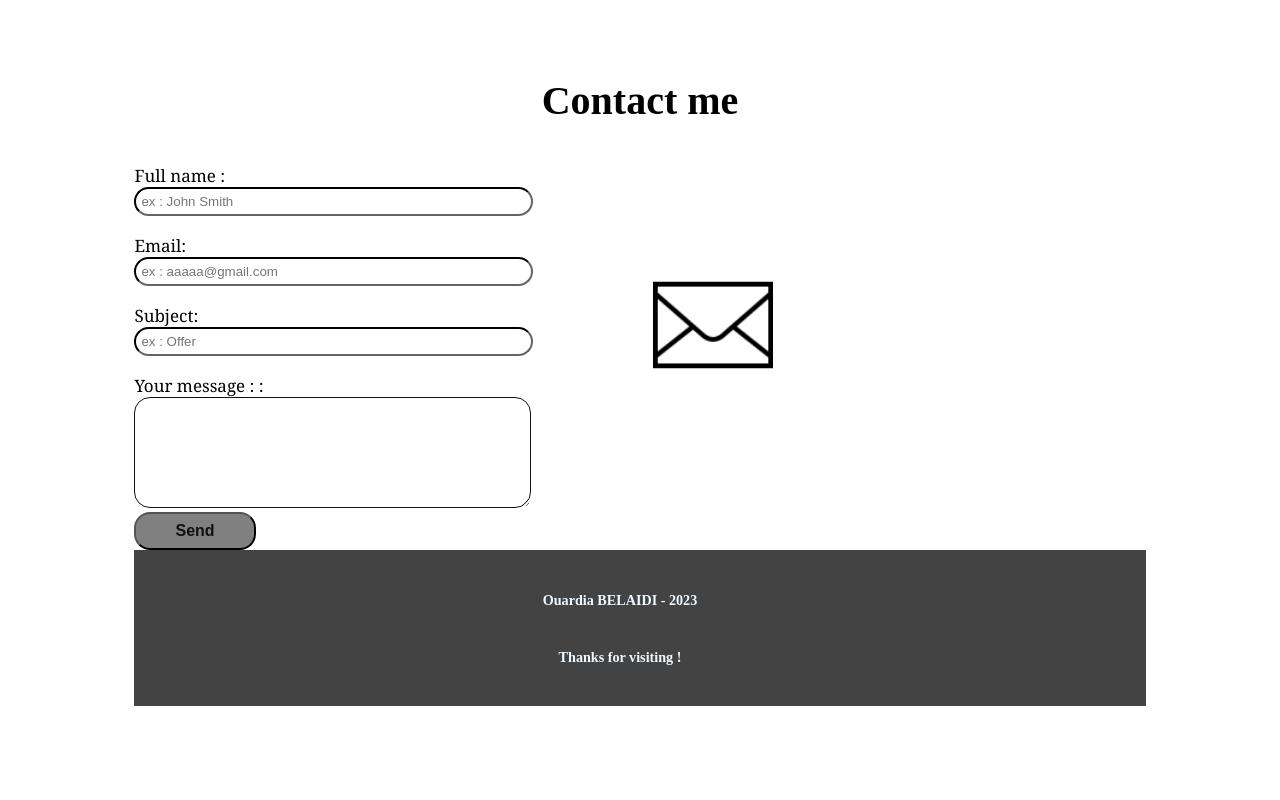
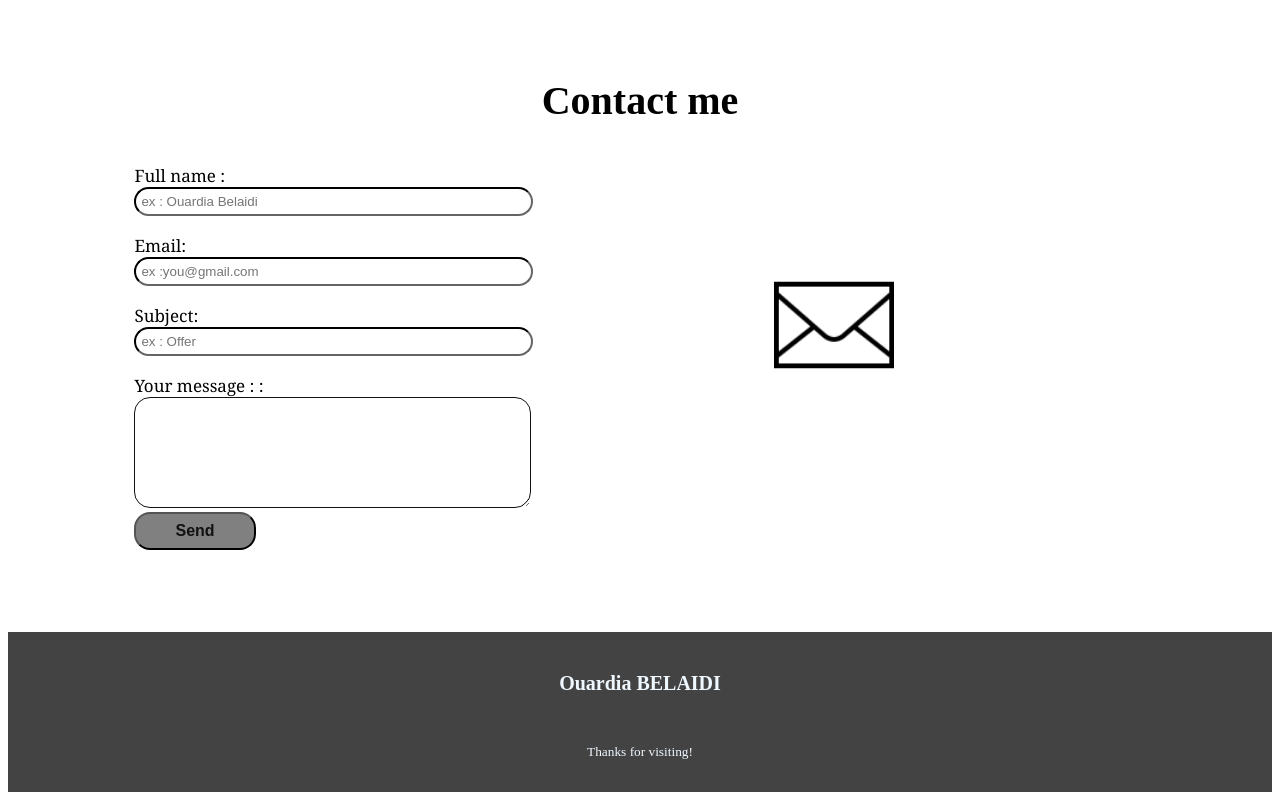
Before and after one commit to ouardia-belaidi/MyPortfolio, a plain HTML site: page helloWorld.html in a window 1280 px wide. Shown: the part 1814-2614 px from the top of the page. Before the commit the page ends 2528 px from the top, so only its background shows below. Drawn offline with Linux system fonts and the light colour scheme.

Commit message:
Improved version

```diff
--- a/helloWorld.html
+++ b/helloWorld.html
@@ -50,7 +50,7 @@
         <div id="intro">
             <h4> Who is Ouardia BELAIDI ? </h4>
             <pre>
-                A computer science student, this is the first website I buil with basic HTML,CSS and JavaScript. I aim to enhance
+                A computer science student, this is the first website I build with basic HTML,CSS and JavaScript. I aim to enhance
                 my skills in web developpement and the tech field in general.
                 I'm open for intnerships and Projects. Learn more about my activities :
             </pre>
@@ -88,13 +88,14 @@
     <section id = "contact">
         <p> Contact me </p>
         <img class="contactImage" src="./assets/message.png" alt="Contact me" width="120" height="120">
+        <div class="formulaire">
         <form method="post" action="" target="_blank">
         <label> Full name :</label>
         <br>
-        <input type="text" placeholder="ex : John Smith" required>
+        <input type="text" placeholder="ex : Ouardia Belaidi" required>
         <br>
         <label> Email:</label>
-        <input type="email" placeholder="ex : aaaaa@gmail.com" required>
+        <input type="email" placeholder="ex :you@gmail.com" required>
         <br>
         <label> Subject:</label>
         <br>
@@ -102,17 +103,14 @@
         <br>
         <label> Your message : :</label>
         <br>
-        <textarea id="message" pl   aceholder="Provide details !" rows="7" cols="47" required> </textarea>
+        <textarea id="message" placeholder="Provide details !" rows="7" cols="47" required> </textarea>
         <br>
         <button id="btn">Send</button>
+        </div>
         </form>
+        <br>
+        <br>
 
-        <div class="footer">
-            <p class="title1"><small>Ouardia BELAIDI - 2023</small></p>
-            <p class="title1"><small>Thanks for visiting !</small></p>
-
-
-        </div>
         <script>
             const sendBtn = document.getElementById("btn")
             sendBtn.onclick = () => {
@@ -120,5 +118,10 @@
             }
         </script>
     </section>
+    <div class="footer">
+            <h6> Ouardia BELAIDI </h6>
+            <small>Thanks for visiting!</small>
+
+    </div>
     </body>
 </html>
--- a/style.css
+++ b/style.css
@@ -83,8 +83,6 @@ li a{
     text-align: center;
     font-size: 23px;
     text-decoration: none;
-
-
 }
 
 header ul li a:hover{
@@ -176,7 +174,7 @@ label{
 }
 .contactImage {
     float: right;
-    padding-right: 30%;
+    padding-right: 18%;
     position: relative;
     animation:move 2s ease-out infinite alternate;
     padding-top: 10%;
@@ -192,16 +190,11 @@ label{
 }
 
 .footer{
-    height: 150px;
+    height: 160px;
     background-color:#111111c9;
     color: aliceblue;
-    padding: 3px;
     text-align: center;
-    display: block;
-    left: 0%;
-    right:0%;
 }
-
 .title1{
     padding-top:2%;
     padding-right: 40px;
```
